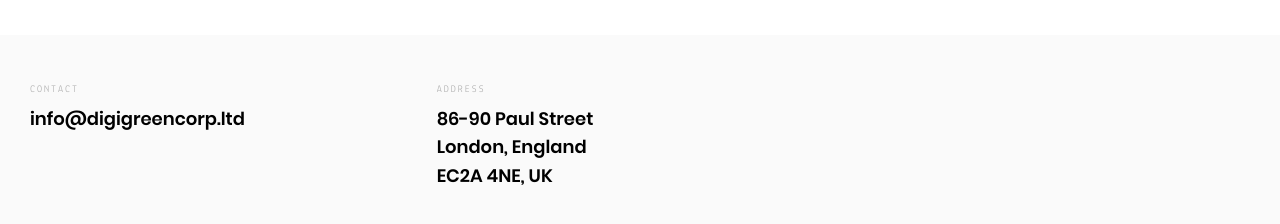
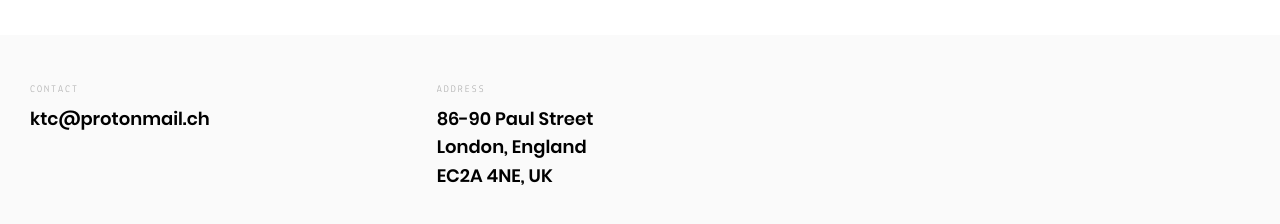
Before and after one commit to bh90210/bh90210.github.io, a Jekyll site: the page built from _posts/projects/2020-09-09-mssgng.md, in a window 1280 px wide. Shown: the part 629-853 px from the top of the page. Built offline with Jekyll 4.4.1, drawn with Linux system fonts in a browser that asks for light colours.

Commit message:
Removed CNAME

```diff
--- a/CNAME
+++ /dev/null
@@ -1 +0,0 @@
-plaza.digigreencorp.ltd
--- a/_config.yml
+++ b/_config.yml
@@ -3,7 +3,7 @@
 tagline: "Delivering C  O  R  P  O  R  A  T  E™ software since 2020."
 description: "Delivering C&nbsp;&nbsp;O&nbsp;&nbsp;R&nbsp;&nbsp;P&nbsp;&nbsp;O&nbsp;&nbsp;R&nbsp;&nbsp;A&nbsp;&nbsp;T&nbsp;&nbsp;E™ software since 2020."
 keywords: "digi, green, corp"
-email: "info@digigreencorp.ltd"
+email: "ktc@protonmail.ch"
 # linkedin: "https://www.linkedin.com/"
 # twitter: "https://twitter.com/"
 # github: "https://github.com/"
```
